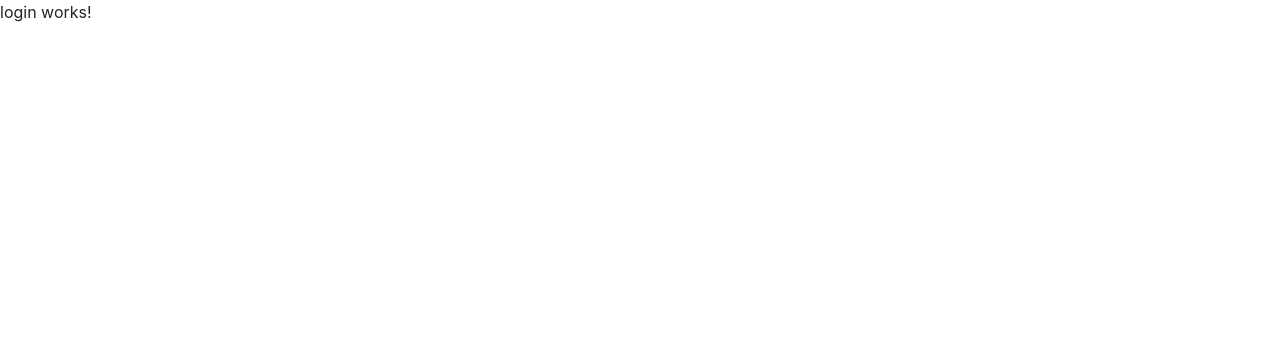
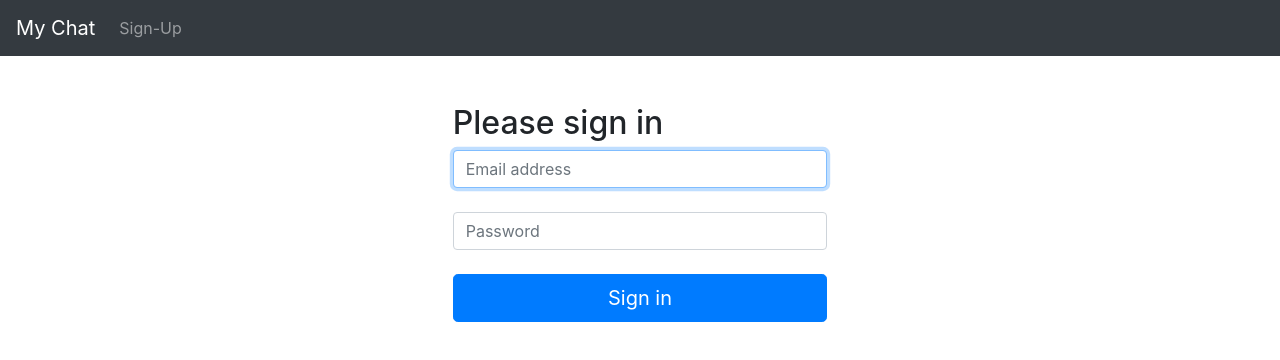
Before and after one commit to trymycode/Chat-App, an Angular app: page /login in a window 1280 px wide. Shown: the top 360 px of the page. Built offline with nearby package versions, Linux system fonts and the light colour scheme.

Commit message:
added login.comp html  template

```diff
--- a/src/app/user/login/login.component.html
+++ b/src/app/user/login/login.component.html
@@ -1,3 +1,54 @@
-<p>
-  login works!
-</p>
+<nav class="navbar navbar-expand-md navbar-dark bg-dark">
+
+  <a class="navbar-brand" href="/">My Chat</a>
+
+  <button class="navbar-toggler" type="button" data-toggle="collapse" data-target="#navbarSupportedContent" aria-controls="navbarSupportedContent"
+    aria-expanded="false" aria-label="Toggle navigation">
+
+    <span class="navbar-toggler-icon"></span>
+
+  </button>
+
+  <div class="collapse navbar-collapse" id="navbarSupportedContent">
+
+    <ul class="navbar-nav">
+
+      <li class="nav-item">
+
+        <a class="nav-link" (click)="goToSignUp()">Sign-Up</a>
+
+      </li>
+
+    </ul>
+
+  </div>
+
+</nav>
+
+<div class="row p-0 m-0">
+
+  <div class="col-sm"></div>
+
+  <div class="col-sm p-5">
+
+    <h2 class="form-signin-heading">Please sign in</h2>
+
+    <label for="inputEmail" class="sr-only">Email address</label>
+
+    <input type="email" id="inputEmail" class="form-control" [(ngModel)]="email" placeholder="Email address" required autofocus>
+
+    <br>
+
+    <label for="inputPassword" class="sr-only">Password</label>
+
+    <input type="password" id="inputPassword" class="form-control" [(ngModel)]="password" placeholder="Password" required>
+
+    <br>
+
+    <button class="btn btn-lg btn-primary btn-block" type="button" (click)="signinFunction()">Sign in</button>
+
+  </div>
+
+  <div class="col-sm"></div>
+
+</div>
```
